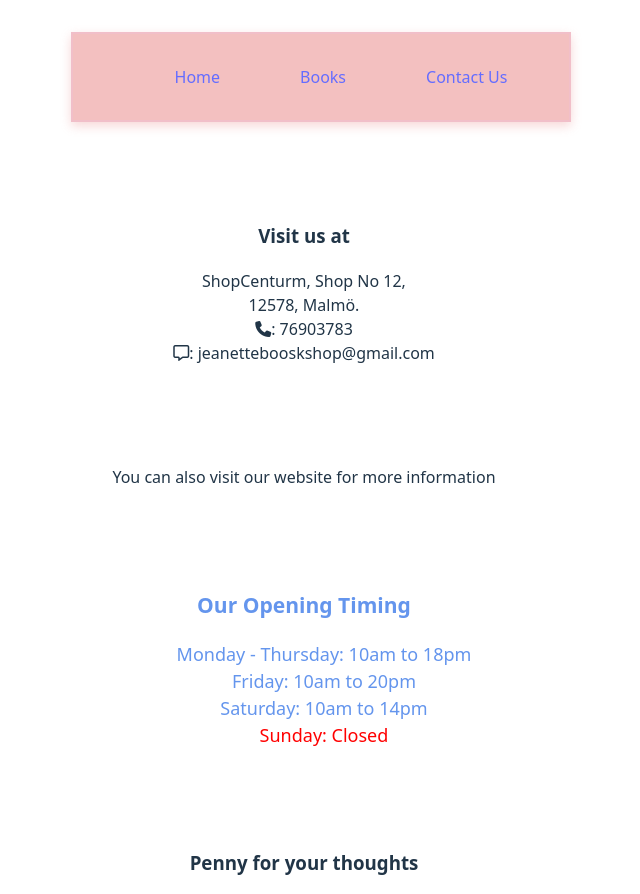
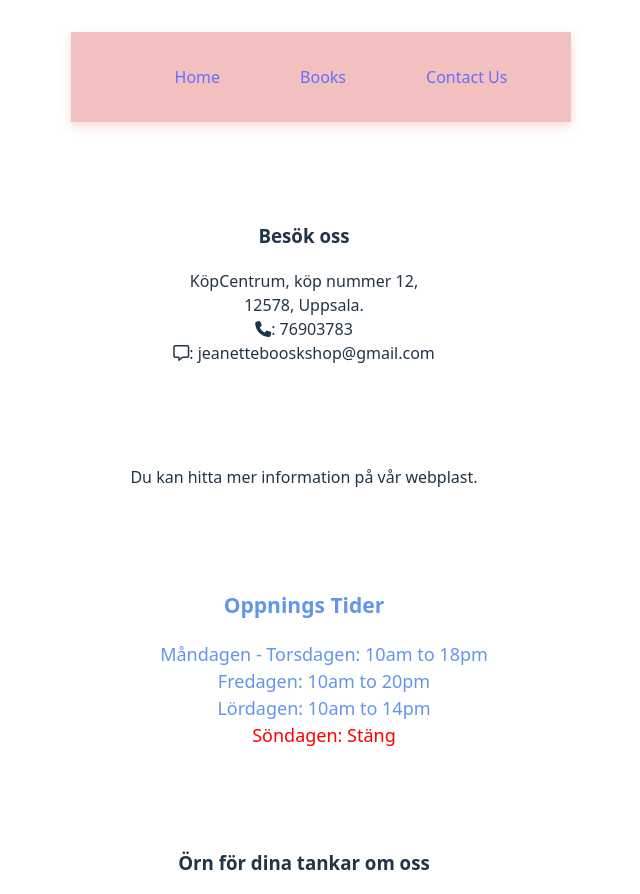
Before and after one commit to Nehac210401/exam, a React (Vite) app in the folder Exam-project/: page /contact in a window 1280 px wide. Shown: the top 894 px of the page, without its empty margins (336-976 px from the left). Built offline with nearby package versions, Linux system fonts and the light colour scheme.

Commit message:
translated into swedish

```diff
--- a/Exam-project/src/components/Footer.jsx
+++ b/Exam-project/src/components/Footer.jsx
@@ -9,7 +9,7 @@ function Footer() {
         <li><a href='https://www.linkedin.com' target='_blank' rel="noreferrer">LinkedIn</a></li>
         <li><a href='https://www.instagram.com' target='_blank' rel="noreferrer">Instagram</a></li>
       </ul>
-        <p>A place for booklovers!</p>
+        <p>En plats för bokälskare !</p>
     </footer>
   );
 }
--- a/Exam-project/src/pages/Books.jsx
+++ b/Exam-project/src/pages/Books.jsx
@@ -26,7 +26,7 @@ function Books() {
         .then((response) => response.json())
         .then((data) => {
           if (data.docs.length === 0) {
-            setSearchResult("No books found");
+            setSearchResult("Ingen bok hittades");
           } else {
             const book = data.docs[0];
             const title = book.title;
@@ -37,7 +37,7 @@ function Books() {
           setLoading(false);
         })
         .catch(() => {
-          setSearchResult("Something went wrong");
+          setSearchResult("Något gick fel, förska igen");
           setLoading(false);
         });
     },
@@ -55,7 +55,7 @@ function Books() {
 
   return (
     <div className="books">
-      <h1>Discover Books here 📚</h1>
+      <h1>Hitta bok här 📚</h1>
 
       <div className="search-box">
         <input
--- a/Exam-project/src/pages/Contactus.jsx
+++ b/Exam-project/src/pages/Contactus.jsx
@@ -10,11 +10,11 @@ function Contactus() {
   const handleSubmit =(e) => {
     e.preventDefault();
     if (text.trim() === "") {
-      alert ("Please write before submitting");
+      alert ("Vänligen skriv innan du skickar in");
       return;
     }
     console.log("Feedback Submitted", text);
-    alert("Thank you for your feedback!");
+    alert("Tack för feedbacken!");
     setText("");
   };
 
@@ -25,11 +25,11 @@ function Contactus() {
 
       {/* Visit Section */}
       <section className="visit">
-        <h3>Visit us at</h3>
+        <h3>Besök oss</h3>
 
         <p className="address">
-          ShopCenturm, Shop No 12, <br />
-          12578, Malmö.
+          KöpCentrum, köp nummer 12, <br />
+          12578, Uppsala.
           <br />
           <i className="fa-solid fa-phone"></i>: 76903783
           <br />
@@ -39,22 +39,22 @@ function Contactus() {
 
       {/* Website Section */}
       <section className="website">
-        <p>You can also visit our website for more information</p>
+        <p>Du kan hitta mer information på vår webplast.</p>
       </section>
 
       {/* Opening Timings Section */}
       <section className="openingtimings">
-        <h3>Our Opening Timing</h3>
+        <h3>Oppnings Tider</h3>
 
         <ul className="timing">
-          <li>Monday - Thursday: 10am to 18pm</li>
-          <li>Friday: 10am to 20pm</li>
-          <li>Saturday: 10am to 14pm</li>
-          <li className="holiday">Sunday: Closed</li>
+          <li>Måndagen - Torsdagen: 10am to 18pm</li>
+          <li>Fredagen: 10am to 20pm</li>
+          <li>Lördagen: 10am to 14pm</li>
+          <li className="holiday">Söndagen: Stäng</li>
         </ul>
       </section>
       <section className="feedbackform">
-        <h3>Penny for your thoughts</h3>
+        <h3>Örn för dina tankar om oss</h3>
         <form onSubmit={handleSubmit}>
           <textarea
           className="textarea"
--- a/Exam-project/src/pages/Home.jsx
+++ b/Exam-project/src/pages/Home.jsx
@@ -49,10 +49,10 @@ function Home() {
       {/* 🏠 HOME CONTENT (always visible) */}
 
     <h1>Jeanettes bookstore 📚</h1>
-    <h2>Welcome to our BookStore</h2>
+    <h2>Varmt välkomma till vår bokhandel</h2>
     <img src="https://plus.unsplash.com/premium_photo-1669652639337-c513cc42ead6?w=1600&auto=format&fit=crop&q=60&ixlib=rb-4.1.0&ixid=M3wxMjA3fDB8MHxzZWFyY2h8MXx8Ym9va3xlbnwwfHwwfHx8MA%3D%3D" alt="book"
     style={{width:"100%", maxWidth: "500px", height:"auto"}} />
-    <p>Discover your passion for reading, imagination and much more. While discoveing books.</p>
+    <p>Upptäck din passion för läsning, fantasi och mycket mer. Samtidigt som du upptäcker böcker.</p>
 
       {/* LOGOUT (shown only if logged in) */}
       {isLoggedIn && (
```
Also changed, not shown: 1 other file (tests, documents, lock files or other folders).
